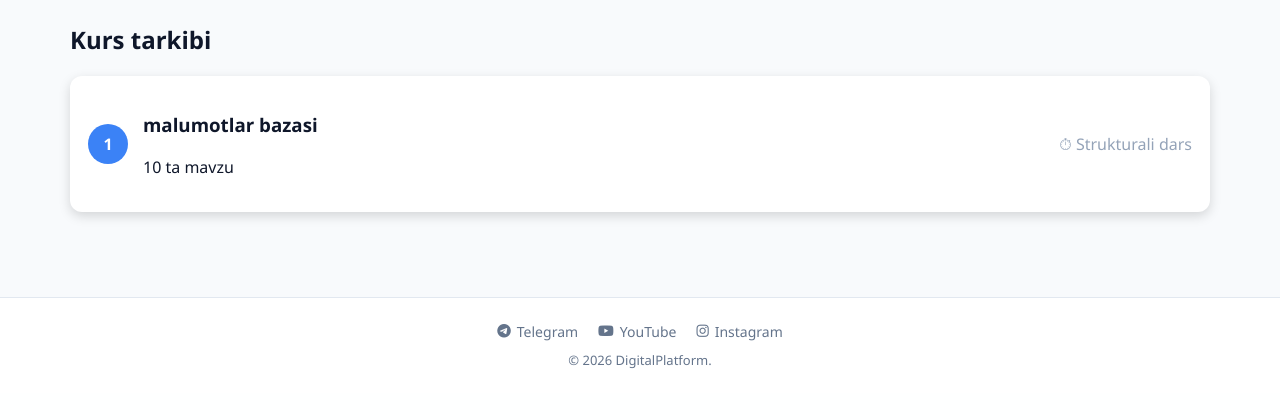
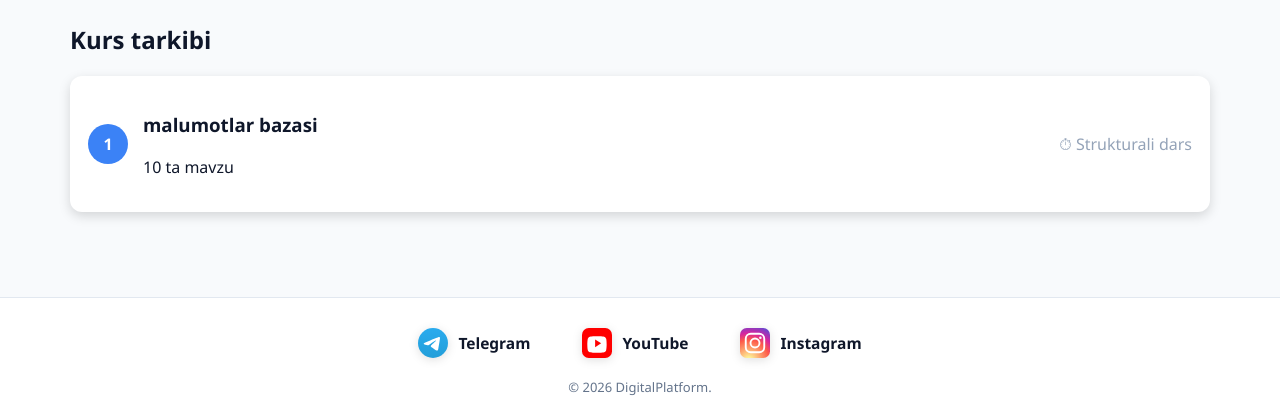
Before and after one commit to ozodbekjon01/education_site, a Flask app: page /student/course/18 in a window 1280 px wide. Shown: the part 434-854 px from the top of the page. Before the commit the page ends 803 px from the top, so only its background shows below. Run offline with Flask 3, Linux system fonts and the light colour scheme; a user stored in the database is signed in; data comes from the database, SQL or seed files in the repository.

Commit message:
Update footer social icons with larger official color logos

```diff
--- a/templates/base.html
+++ b/templates/base.html
@@ -283,23 +283,41 @@ body.dark .toggle-circle .fa-sun { opacity: 0; }
 .footer-links {
     display: flex;
     justify-content: center;
-    gap: 20px;
+    align-items: center;
+    gap: 28px;
     flex-wrap: wrap;
-    margin-bottom: 10px;
+    margin-bottom: 14px;
 }
 
 .footer-links a {
-    color: var(--text-muted);
+    color: var(--text-color);
     text-decoration: none;
-    font-size: 14px;
-    display: flex;
+    font-size: 15.5px;
+    font-weight: 600;
+    display: inline-flex;
     align-items: center;
-    gap: 6px;
-    transition: color 0.2s ease;
+    gap: 10px;
+    padding: 6px 12px;
+    border-radius: 12px;
+    transition: transform 0.2s ease, color 0.2s ease, background 0.2s ease;
 }
 
 .footer-links a:hover {
     color: var(--primary);
+    background: var(--primary-light);
+    transform: translateY(-2px);
+}
+
+.footer-links a svg {
+    width: 30px;
+    height: 30px;
+    flex-shrink: 0;
+    filter: drop-shadow(0 2px 5px rgba(0, 0, 0, 0.12));
+    transition: transform 0.2s ease;
+}
+
+.footer-links a:hover svg {
+    transform: scale(1.08);
 }
 
 .footer-copy {
@@ -499,9 +517,45 @@ window.addEventListener("DOMContentLoaded", function() {
 
 <footer class="footer">
     <div class="footer-links">
-        <a href="https://t.me" target="_blank"><i class="fa-brands fa-telegram"></i> Telegram</a>
-        <a href="https://youtube.com" target="_blank"><i class="fa-brands fa-youtube"></i> YouTube</a>
-        <a href="https://instagram.com" target="_blank"><i class="fa-brands fa-instagram"></i> Instagram</a>
+        <a href="https://t.me" target="_blank" rel="noopener">
+            <svg viewBox="0 0 240 240" xmlns="http://www.w3.org/2000/svg">
+                <defs>
+                    <linearGradient id="tgGrad" x1="120" y1="0" x2="120" y2="240" gradientUnits="userSpaceOnUse">
+                        <stop offset="0" stop-color="#2AABEE"/>
+                        <stop offset="1" stop-color="#229ED9"/>
+                    </linearGradient>
+                </defs>
+                <circle cx="120" cy="120" r="120" fill="url(#tgGrad)"/>
+                <path d="M54.3 118.8c35-15.2 58.3-25.3 70-30.2 33.3-13.9 40.3-16.3 44.8-16.4 1 0 3.2.2 4.7 1.4 1.2 1 1.5 2.3 1.7 3.3.2 1 .4 3.1.2 4.7-1.8 19-9.6 65.1-13.6 86.3-1.7 9-5 12-8.2 12.3-7 .6-12.3-4.6-19-9-10.6-6.9-16.5-11.2-26.8-18-11.9-7.8-4.2-12.1 2.6-19.1 1.8-1.8 32.5-29.8 33.1-32.3.1-.3.1-1.5-.6-2.1-.7-.6-1.7-.4-2.5-.2-1.1.2-17.9 11.4-50.6 33.5-4.8 3.3-9.1 4.9-13 4.8-4.3-.1-12.5-2.4-18.7-4.4-7.5-2.4-13.5-3.7-13-7.9.3-2.2 3.3-4.4 8.9-6.7z" fill="#FFFFFF"/>
+            </svg>
+            <span>Telegram</span>
+        </a>
+        <a href="https://youtube.com" target="_blank" rel="noopener">
+            <svg viewBox="0 0 240 240" xmlns="http://www.w3.org/2000/svg">
+                <rect width="240" height="240" rx="54" fill="#FF0000"/>
+                <path d="M193.4 86.8c-2.2-8.2-8.6-14.6-16.8-16.8C161.8 66 120 66 120 66s-41.8 0-56.6 4c-8.2 2.2-14.6 8.6-16.8 16.8-4 14.8-4 45.2-4 45.2s0 30.4 4 45.2c2.2 8.2 8.6 14.6 16.8 16.8 14.8 4 56.6 4 56.6 4s41.8 0 56.6-4c8.2-2.2 14.6-8.6 16.8-16.8 4-14.8 4-45.2 4-45.2s0-30.4-4-45.2z" fill="#FFFFFF"/>
+                <path d="M105 153V91l48 31-48 31z" fill="#FF0000"/>
+            </svg>
+            <span>YouTube</span>
+        </a>
+        <a href="https://instagram.com" target="_blank" rel="noopener">
+            <svg viewBox="0 0 240 240" xmlns="http://www.w3.org/2000/svg">
+                <defs>
+                    <radialGradient id="igGrad" cx="30%" cy="107%" r="150%">
+                        <stop offset="0%" stop-color="#fdf497"/>
+                        <stop offset="5%" stop-color="#fdf497"/>
+                        <stop offset="45%" stop-color="#fd5949"/>
+                        <stop offset="60%" stop-color="#d6249f"/>
+                        <stop offset="90%" stop-color="#285AEB"/>
+                    </radialGradient>
+                </defs>
+                <rect width="240" height="240" rx="54" fill="url(#igGrad)"/>
+                <rect x="46" y="46" width="148" height="148" rx="40" fill="none" stroke="#FFFFFF" stroke-width="15"/>
+                <circle cx="120" cy="120" r="36" fill="none" stroke="#FFFFFF" stroke-width="15"/>
+                <circle cx="163" cy="77" r="10" fill="#FFFFFF"/>
+            </svg>
+            <span>Instagram</span>
+        </a>
     </div>
     <div class="footer-copy">© 2026 DigitalPlatform.</div>
 </footer>
```
